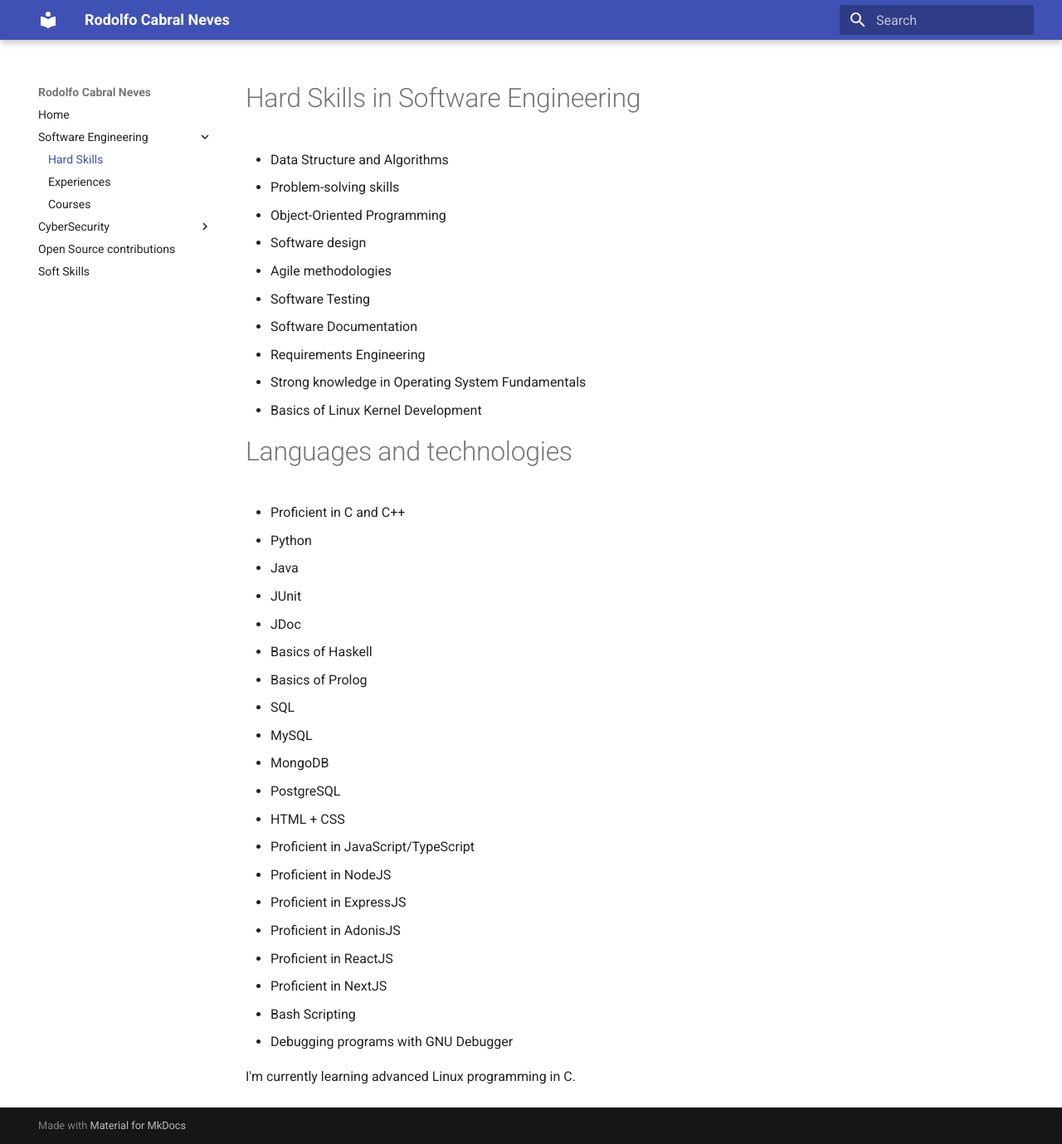
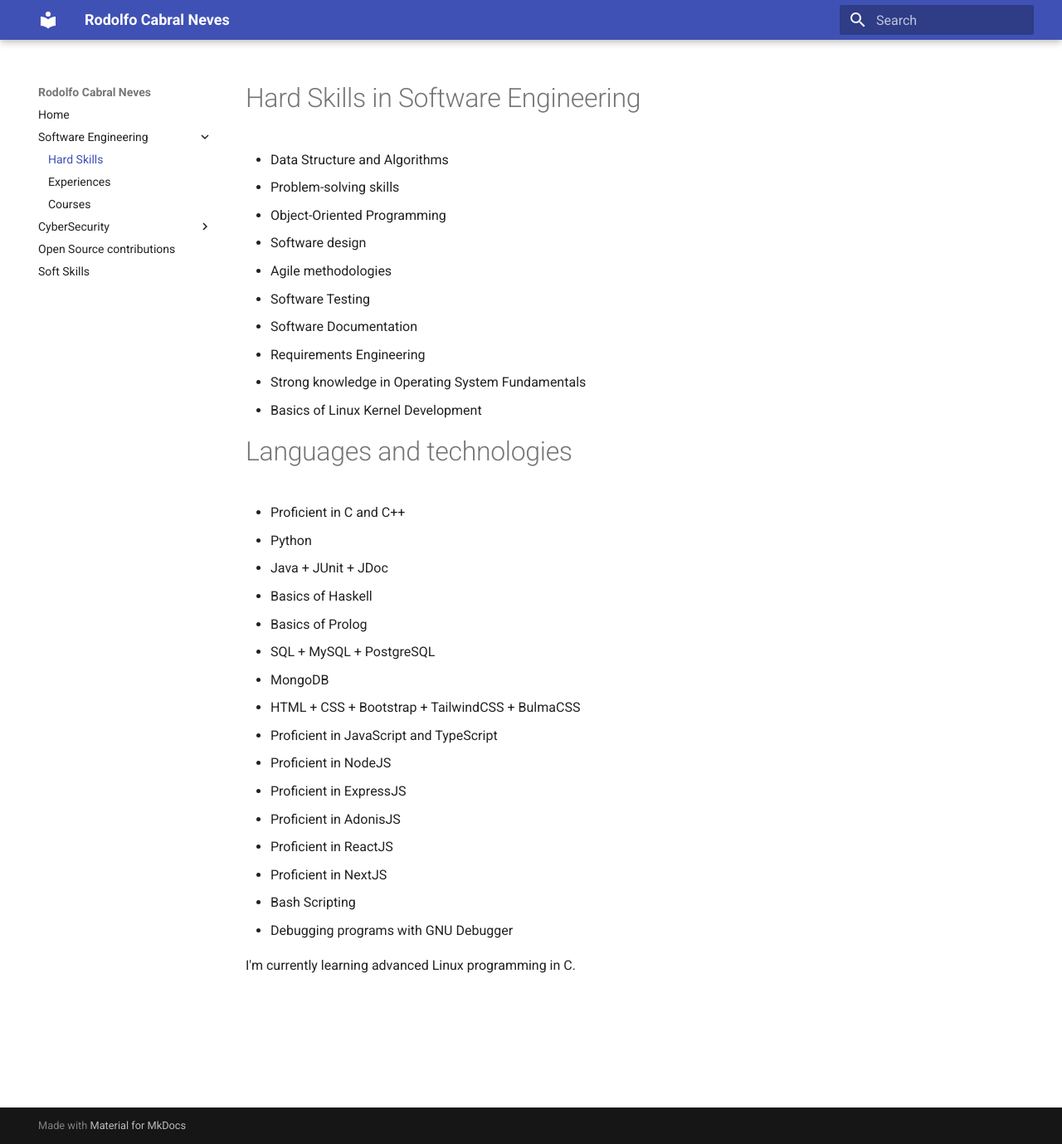
Before and after one commit to roddas/roddas, an MkDocs documentation site: the page built from docs/swe/swe_hard_skills.md, in a window 1280 px wide and 1379 px high. Shown: the whole window at 83% size. Built offline with MkDocs 1.6.1 and Material for MkDocs 9.7.7, drawn with Linux system fonts in a browser that asks for light colours.

Commit message:
some updates

```diff
--- a/docs/swe/swe_hard_skills.md
+++ b/docs/swe/swe_hard_skills.md
@@ -1,42 +1,38 @@
 # Hard Skills in Software Engineering
 
 <ul>
-<li>Data Structure and Algorithms</li>
-<li>Problem-solving skills</li>
-<li>Object-Oriented Programming</li>
-<li>Software design</li>
-<li>Agile methodologies</li>
-<li>Software Testing</li>
-<li>Software Documentation</li>
-<li>Requirements Engineering</li>
-<li>Strong knowledge in Operating System Fundamentals</li>
-<li>Basics of Linux Kernel Development</li>
+    <li>Data Structure and Algorithms</li>
+    <li>Problem-solving skills</li>
+    <li>Object-Oriented Programming</li>
+    <li>Software design</li>
+    <li>Agile methodologies</li>
+    <li>Software Testing</li>
+    <li>Software Documentation</li>
+    <li>Requirements Engineering</li>
+    <li>Strong knowledge in Operating System Fundamentals</li>
+    <li>Basics of Linux Kernel Development</li>
 </ul>
 
 
 # Languages and technologies
 
 <ul>
-<li>Proficient in C and C++</li>
-<li>Python</li>
-<li>Java</li>
-<li>JUnit</li>
-<li>JDoc</li>
-<li>Basics of Haskell</li>
-<li>Basics of Prolog</li>
-<li>SQL</li>
-<li>MySQL</li>
-<li>MongoDB</li>
-<li>PostgreSQL</li>
-<li>HTML + CSS</li>
-<li>Proficient in JavaScript/TypeScript</li>
-<li>Proficient in NodeJS</li>
-<li>Proficient in ExpressJS</li>
-<li>Proficient in AdonisJS</li>
-<li>Proficient in ReactJS</li>
-<li>Proficient in NextJS</li>
-<li>Bash Scripting</li>
-<li>Debugging programs with GNU Debugger</li>
+    <li>Proficient in C and C++</li>
+    <li>Python</li>
+    <li>Java + JUnit + JDoc</li>
+    <li>Basics of Haskell</li>
+    <li>Basics of Prolog</li>
+    <li>SQL + MySQL + PostgreSQL</li>
+    <li>MongoDB</li>
+    <li>HTML + CSS + Bootstrap + TailwindCSS + BulmaCSS</li>
+    <li>Proficient in JavaScript and TypeScript</li>
+    <li>Proficient in NodeJS</li>
+    <li>Proficient in ExpressJS</li>
+    <li>Proficient in AdonisJS</li>
+    <li>Proficient in ReactJS</li>
+    <li>Proficient in NextJS</li>
+    <li>Bash Scripting</li>
+    <li>Debugging programs with GNU Debugger</li>
 </ul>
 
 I'm currently learning advanced Linux programming in C.
```
